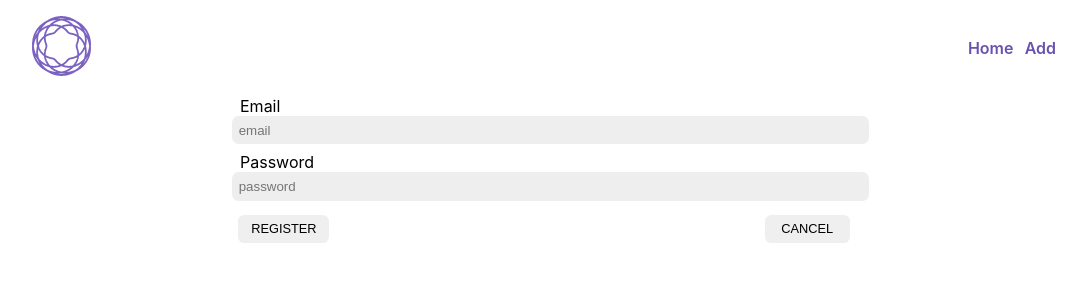
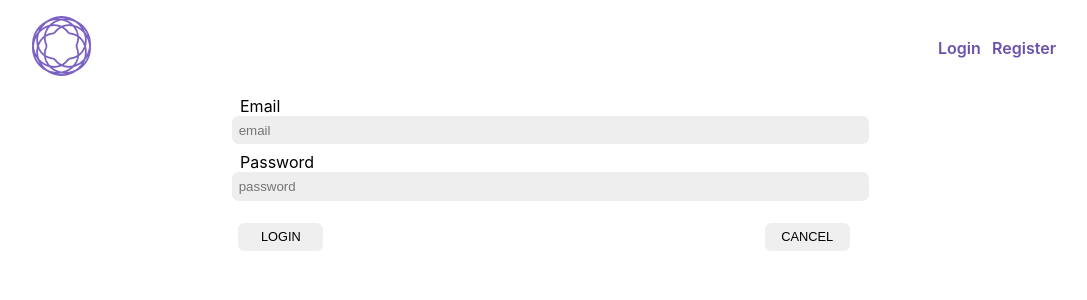
Before and after one commit to kmaciekus/kazmac_2022-01-24_25_react-exam, a React (Create React App) app: page /login in a window 1280 px wide. Shown: the top 300 px of the page, without its empty margins (96-1183 px from the left). Built offline with nearby package versions, Linux system fonts and the light colour scheme.

Commit message:
created auth logic, login-register pages

```diff
--- a/src/App.jsx
+++ b/src/App.jsx
@@ -1,17 +1,23 @@
-
-import './App.css';
+import { Routes, Route } from "react-router-dom";
+import "./App.css";
+import { AuthProvider } from "./components/AuthProvider";
 import { Form } from "./components/Form";
 import { Navbar } from "./organisms/Navbar";
+import { Login } from "./pages/Login";
 import { Register } from "./pages/Register";
 
 function App() {
-  return (
-    <div className="App">
-        <Navbar linkHome="home" linkAdd="add" />
-        <Register />
-        <Form register="register"/>
-    </div>
-  );
+	return (
+		<div className="App">
+			<AuthProvider>
+				<Navbar  />
+				<Routes>
+					<Route path="/login" element={<Login />} />
+					<Route path="/register" element={<Register />} />
+				</Routes>
+			</AuthProvider>
+		</div>
+	);
 }
 
 export default App;
--- /dev/null
+++ b/src/authHook/useAuth.js
@@ -0,0 +1,5 @@
+import {createContext, useContext} from "react";
+
+export const AuthContext = createContext(null);
+
+export const useAuth = () => useContext(AuthContext);
--- /dev/null
+++ b/src/components/AuthProvider.jsx
@@ -0,0 +1,60 @@
+import {useState} from "react";
+import {AuthContext} from "../authHook/useAuth";
+import {SkillApi} from "../services/skillsApi";
+
+// extract username from jwt
+const getUsername = (token) => {
+    let username = null;
+
+    if (token) {
+        const tokenPayload = token.split(".")[1];
+        const decodedPayload = atob(tokenPayload);
+        const parsedPayload = JSON.parse(decodedPayload);
+        username = parsedPayload.username;
+    }
+
+    return username
+}
+
+export const AuthProvider = ({children}) => {
+    const token = sessionStorage.getItem("token");
+
+    const [state, setState] = useState({
+        token,
+        username: getUsername(token),
+        error: null,
+    });
+
+
+    const login = async (user) => {
+        const res = await SkillApi.login(user);
+
+        if (res.err) {
+            console.error(res.err);
+
+            setState({error: res.err, token: null});
+
+            return {error: res.err};
+        }
+
+        setState(({error: null, token: res.token, username: getUsername(res.token)}));
+        console.log("Provider:", state.username);
+        sessionStorage.setItem("token", res.token);
+
+        return {token: res.token};
+    };
+
+    const logout = () => {
+        setState({
+            token: null,
+            error: null,
+            username: null
+        })
+
+        sessionStorage.removeItem("token");
+    };
+
+    const value = {...state, login, logout};
+
+    return <AuthContext.Provider value={value}>{children}</AuthContext.Provider>;
+};
--- a/src/components/Form.jsx
+++ b/src/components/Form.jsx
@@ -1,26 +1,56 @@
 import { Field } from "../organisms/Field";
-import { FormField } from "../ui/FormFIeld/FormField";
-import { Button } from "../ui/Button/Button";
-import { Container } from "../ui/Container/Container";
+import React, { useEffect, useReducer } from "react";
 
-import React from "react";
+import { ACTIONS } from "../variables/variables";
 
-export const Form = ({ register }) => {
-	const submitButton = !register ? (
-		<Button type="submit">LOGIN</Button>
-	) : (
-		<Button type="submit">{register.toUpperCase()}</Button>
-	);
+const { SET_EMAIL, SET_PASSWORD, SET_ERROR} = ACTIONS;
+
+const reducer = (state, action) => {
+	switch (action.type) {
+		case SET_EMAIL:
+			return {
+				...state,
+				email: action.payload,
+			};
+		case SET_PASSWORD:
+			return {
+				...state,
+				password: action.payload,
+			};
+		case SET_ERROR:
+			return {
+				...state,
+				error: action.payload,
+			};
+		default:
+			break;
+	}
+};
+
+export const Form = ({onUpdate}) => {
+	const [state, dispatch] = useReducer(reducer, {
+		email: "",
+		password: "",
+		error: "",
+	});
+	const onEmailChange = (e) => {
+		dispatch({ type: SET_EMAIL, payload: e.target.value });
+	};
+	const onPasswordChange = (e) => {
+		dispatch({ type: SET_PASSWORD, payload: e.target.value });
+	};
+
+	useEffect(() => {
+		onUpdate({
+			email: state.email,
+			password: state.password,
+		})
+	},[state]);
+
 	return (
-		<Container>
-			<Field label="Email" name="email" type="email" />
-			<Field label="Password" name="password" type="password" />
-            <FormField className="buttons">
-                {submitButton}
-                <Button type="reset">
-                    CANCEL
-                </Button>
-            </FormField>
-		</Container>
+		<>
+			<Field label="Email" name="email" type="email" onChange={onEmailChange} />
+			<Field label="Password" name="password" type="password" onChange={onPasswordChange} />
+		</>
 	);
 };
--- /dev/null
+++ b/src/pages/Login.jsx
@@ -0,0 +1,32 @@
+import React, { useState } from "react";
+import { Container } from "../ui/Container/Container";
+import { Form } from "../components/Form";
+import { FormField } from "../ui/FormFIeld/FormField";
+import { Button } from "../ui/Button/Button";
+import { useAuth } from "../authHook/useAuth";
+
+export const Login = () => {
+	const { state, login, error } = useAuth();
+	const user = { email: "", password: "" };
+	const [model, setModel] = useState(user);
+	const handleUpdate = (update) => setModel(update);
+	const handleClick = async () => {
+		const res = await login(model);
+		if (res.err) return console.warn(res.err);
+		console.log("state: ", state);
+	};
+	return (
+		<Container as="form">
+			<Form onUpdate={handleUpdate} />
+			<FormField>
+				<div style={{ color: "red" }}>{error}</div>
+			</FormField>
+			<FormField className="buttons">
+				<Button type="button" onClick={handleClick}>
+					LOGIN
+				</Button>
+				<Button type="reset">CANCEL</Button>
+			</FormField>
+		</Container>
+	);
+};
--- a/src/pages/Register.jsx
+++ b/src/pages/Register.jsx
@@ -1,8 +1,33 @@
-import React from "react";
-
-const { REACT_APP_BASE_URL } = process.env;
+import React, { useState } from "react";
+import { useNavigate } from "react-router-dom";
+import { Form } from "../components/Form";
+import { SkillApi } from "../services/skillsApi";
+import { Button } from "../ui/Button/Button";
+import { Container } from "../ui/Container/Container";
+import { FormField } from "../ui/FormFIeld/FormField";
 
 export const Register = () => {
-	console.log(REACT_APP_BASE_URL);
-	return <div></div>;
+    const navigate = useNavigate();
+    const user = {email: "", password: ""};
+    const [model, setModel] = useState(user);
+    const handleUpdate = (update)=> setModel(update);
+    const handleClick = async () => {
+
+        const res = await SkillApi.register(model);
+        if (res.err) return console.warn(res.err);
+        navigate("/login");
+    }
+	return (
+        <Container as="form">
+            <Form onUpdate={handleUpdate} />
+            <FormField className="buttons" >
+                <Button type="button" onClick={handleClick}>
+                    REGISTER
+                </Button>
+                <Button type="reset">
+                    CANCEL
+                </Button>
+            </FormField>
+        </Container>
+    );
 };
--- /dev/null
+++ b/src/services/skillsApi.js
@@ -0,0 +1,32 @@
+const { REACT_APP_BASE_URL } = process.env;
+
+export class SkillApi {
+	static async all(token) {
+		const res = await fetch(`${REACT_APP_BASE_URL}/v1/content/skills`, {
+			method: "GET",
+			headers: { authorization: `Bearer ${token}` },
+		});
+		return res.json();
+	}
+
+	static async register(user) {
+		const res = await fetch(`${REACT_APP_BASE_URL}/v1/auth/register`, {
+			method: "POST",
+			headers: {
+				"Content-type": "application/json",
+			},
+			body: JSON.stringify(user),
+		});
+		return res.json();
+	}
+	static async login(user) {
+		const res = await fetch(`${REACT_APP_BASE_URL}/v1/auth/login`, {
+			method: "POST",
+			headers: {
+				"Content-type": "application/json",
+			},
+			body: JSON.stringify(user),
+		});
+		return res.json();
+	}
+}
--- /dev/null
+++ b/src/variables/variables.js
@@ -0,0 +1,5 @@
+export const ACTIONS = {
+	SET_EMAIL: "set_email",
+    SET_PASSWPRD: "set_password",
+    SET_ERROR: "set_error",
+};
```
Also changed, not shown: 1 other file (tests, documents, lock files or other folders).
